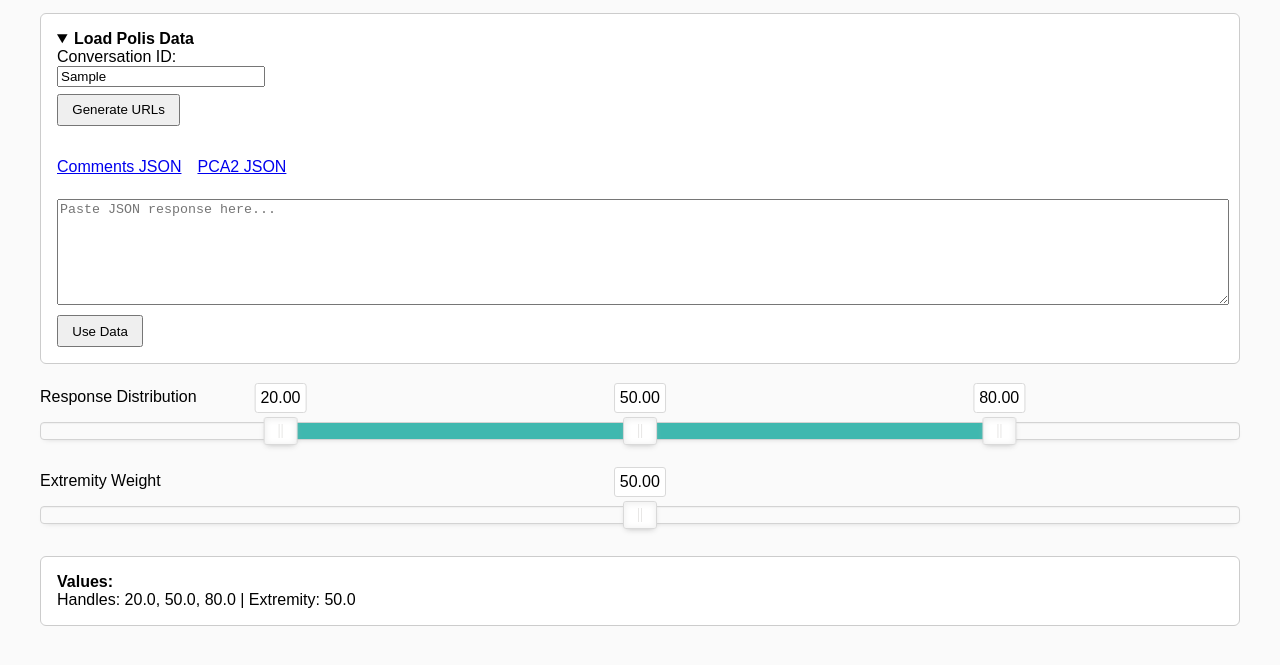
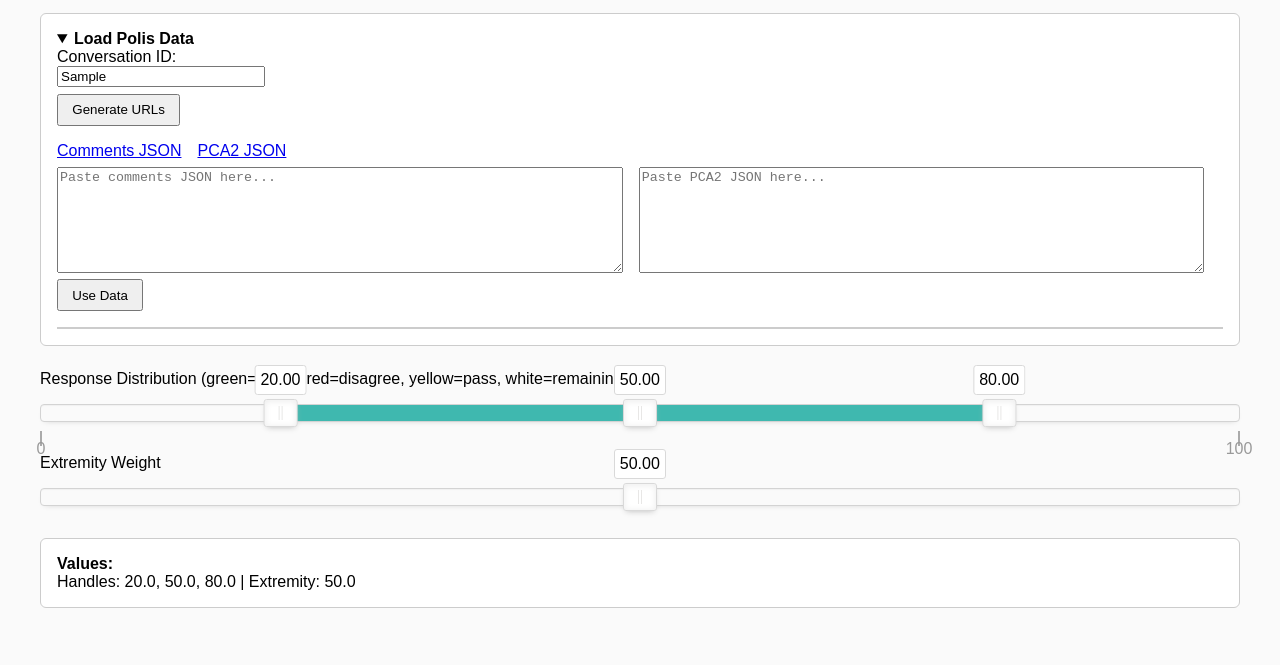
Before and after one commit to patcon/polislike-comment-routing-explorer, a plain HTML site: page index.html in a window 1280 px wide. Both pictures are taken after typing "Sample" into the empty fields and a click on the button "Generate URLs". Shown: the part 141-806 px from the top of the page. Drawn offline with nearby package versions, Linux system fonts and the light colour scheme.

Commit message:
Added comment list after load. Populate slide on click.

```diff
--- a/index.html
+++ b/index.html
@@ -35,9 +35,31 @@
       border-radius: 6px;
     }
     textarea {
-      width: 100%;
+      width: 48%;
       min-height: 100px;
       margin-top: 0.5em;
+    }
+    .textarea-container {
+      display: flex;
+      gap: 1em;
+    }
+    .comments-table {
+      max-height: 200px;
+      overflow-y: auto;
+      border: 1px solid #ccc;
+      margin-top: 1em;
+    }
+    .comments-table table {
+      width: 100%;
+      border-collapse: collapse;
+    }
+    .comments-table th, .comments-table td {
+      border: 1px solid #ddd;
+      padding: 4px 8px;
+    }
+    .comments-table tr:hover {
+      background: #f0f0f0;
+      cursor: pointer;
     }
     button {
       margin-top: 0.5em;
@@ -59,16 +81,20 @@
 
     <div id="dataLinks" style="display:none; margin-top:1em;">
       <div class="links">
-        <p><a id="commentsUrl" href="#" target="_blank" rel="noreferrer noopener">Comments JSON</a></p>
-        <p><a id="pcaUrl" href="#" target="_blank" rel="noreferrer noopener">PCA2 JSON</a></p>
+        <a id="commentsUrl" href="#" target="_blank" rel="noreferrer noopener">Comments JSON</a>
+        <a id="pcaUrl" href="#" target="_blank" rel="noreferrer noopener">PCA2 JSON</a>
       </div>
-      <textarea id="dataInput" placeholder="Paste JSON response here..."></textarea><br>
+      <div class="textarea-container">
+        <textarea id="commentsInput" placeholder="Paste comments JSON here..."></textarea>
+        <textarea id="pcaInput" placeholder="Paste PCA2 JSON here..."></textarea>
+      </div>
       <button id="useData">Use Data</button>
+      <div class="comments-table" id="commentsTableContainer"></div>
     </div>
   </details>
 
   <div class="slider-wrapper">
-    <label>Response Distribution</label>
+    <label>Response Distribution (green=agree, red=disagree, yellow=pass, white=remaining)</label>
     <div id="multiSlider"></div>
   </div>
 
@@ -95,7 +121,12 @@
       connect: [false, true, true, false],
       tooltips: [true, true, true],
       range: { 'min': 0, 'max': 100 },
-      step: 1
+      step: 1,
+      pips: {
+        mode: 'values',
+        values: [0, 100],
+        density: 100
+      }
     });
 
     noUiSlider.create(extremitySlider, {
@@ -104,67 +135,7 @@
       range: { 'min': 0, 'max': 100 }
     });
 
-    function mergeTooltips(slider, threshold, separator) {
-      const textIsRtl = getComputedStyle(slider).direction === 'rtl';
-      const isRtl = slider.noUiSlider.options.direction === 'rtl';
-      const isVertical = slider.noUiSlider.options.orientation === 'vertical';
-      const tooltips = slider.noUiSlider.getTooltips();
-      const origins = slider.noUiSlider.getOrigins();
-
-      tooltips.forEach((tooltip, index) => {
-        if (tooltip) origins[index].appendChild(tooltip);
-      });
-
-      slider.noUiSlider.on('update', (values, handle, unencoded, tap, positions) => {
-        const pools = [[]], poolPositions = [[]], poolValues = [[]];
-        let atPool = 0;
-
-        if (tooltips[0]) {
-          pools[0][0] = 0;
-          poolPositions[0][0] = positions[0];
-          poolValues[0][0] = values[0];
-        }
-
-        for (let i = 1; i < positions.length; i++) {
-          if (!tooltips[i] || (positions[i] - positions[i - 1]) > threshold) {
-            atPool++;
-            pools[atPool] = [];
-            poolValues[atPool] = [];
-            poolPositions[atPool] = [];
-          }
-          if (tooltips[i]) {
-            pools[atPool].push(i);
-            poolValues[atPool].push(values[i]);
-            poolPositions[atPool].push(positions[i]);
-          }
-        }
-
-        pools.forEach((pool, poolIndex) => {
-          const handlesInPool = pool.length;
-          for (let j = 0; j < handlesInPool; j++) {
-            const handleNumber = pool[j];
-            if (j === handlesInPool - 1) {
-              let offset = 0;
-              poolPositions[poolIndex].forEach(v => offset += 1000 - v);
-              const direction = isVertical ? 'bottom' : 'right';
-              const last = isRtl ? 0 : handlesInPool - 1;
-              const lastOffset = 1000 - poolPositions[poolIndex][last];
-              offset = (textIsRtl && !isVertical ? 100 : 0) + (offset / handlesInPool) - lastOffset;
-              tooltips[handleNumber].innerHTML = poolValues[poolIndex].join(separator);
-              tooltips[handleNumber].style.display = 'block';
-              tooltips[handleNumber].style[direction] = offset + '%';
-            } else {
-              tooltips[handleNumber].style.display = 'none';
-            }
-          }
-        });
-      });
-    }
-
-    mergeTooltips(multiSlider, 15, ' | ');
-
     const valuesDiv = document.getElementById('values');
-
     const updateValues = () => {
       const multiValues = multiSlider.noUiSlider.get().map(Number);
       const extValue = Number(extremitySlider.noUiSlider.get());
@@ -175,7 +146,6 @@
 
     multiSlider.noUiSlider.on('update', updateValues);
     extremitySlider.noUiSlider.on('update', updateValues);
-
     updateValues();
 
     const convoIdInput = document.getElementById('conversationId');
@@ -183,8 +153,10 @@
     const dataLinks = document.getElementById('dataLinks');
     const commentsUrl = document.getElementById('commentsUrl');
     const pcaUrl = document.getElementById('pcaUrl');
-    const dataInput = document.getElementById('dataInput');
+    const commentsInput = document.getElementById('commentsInput');
+    const pcaInput = document.getElementById('pcaInput');
     const useDataBtn = document.getElementById('useData');
+    const commentsTableContainer = document.getElementById('commentsTableContainer');
     const dataSection = document.getElementById('dataSection');
 
     loadDataBtn.addEventListener('click', () => {
@@ -198,11 +170,32 @@
     });
 
     useDataBtn.addEventListener('click', () => {
-      if (!dataInput.value.trim()) return alert('Please paste JSON data first.');
+      if (!commentsInput.value.trim() || !pcaInput.value.trim()) return alert('Please paste both JSON data.');
       try {
-        const parsed = JSON.parse(dataInput.value);
-        console.log('Loaded Polis data sample:', parsed);
+        const comments = JSON.parse(commentsInput.value);
+        const pca = JSON.parse(pcaInput.value);
         dataSection.open = false;
+
+        // Populate comments table
+        let html = '<table><thead><tr><th>ID</th><th>Text</th><th>Agree</th><th>Disagree</th><th>Pass</th></tr></thead><tbody>';
+        comments.forEach(c => {
+          html += `<tr data-agree='${c.agree_count}' data-disagree='${c.disagree_count}' data-pass='${c.pass_count}'>
+            <td>${c.tid}</td><td>${c.txt}</td><td>${c.agree_count}</td><td>${c.disagree_count}</td><td>${c.pass_count}</td>
+          </tr>`;
+        });
+        html += '</tbody></table>';
+        commentsTableContainer.innerHTML = html;
+
+        // Add row click handlers
+        commentsTableContainer.querySelectorAll('tr[data-agree]').forEach(row => {
+          row.addEventListener('click', () => {
+            const agree = Number(row.dataset.agree);
+            const disagree = Number(row.dataset.disagree);
+            const pass = Number(row.dataset.pass);
+            multiSlider.noUiSlider.set([agree, agree + pass, 100 - disagree]);
+          });
+        });
+
       } catch (e) {
         alert('Invalid JSON.');
       }
```
